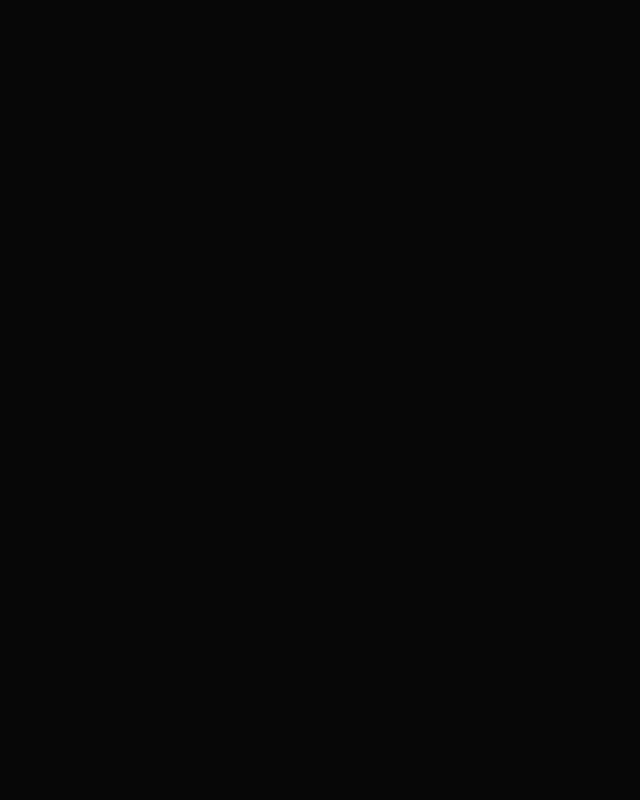
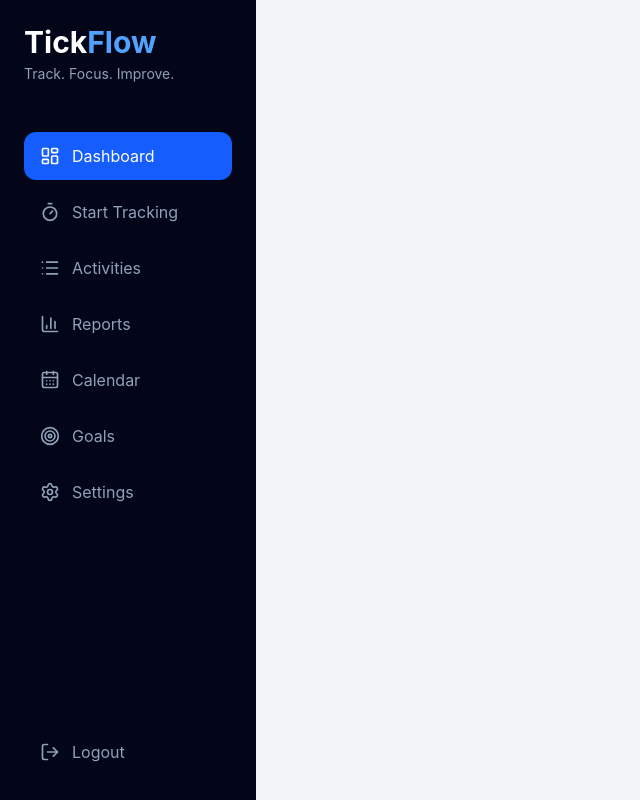
Before and after one commit to SambitiChattopadhyay/tickflow-app, a React (Vite) app: page /dashboard in a window 1280 px wide. Before the commit this address had no page. Shown: the whole page, without its empty margins (0-640 px from the left). Built offline with nearby package versions, Linux system fonts and the light colour scheme.

Commit message:
dashboard sidebar

```diff
--- a/src/App.jsx
+++ b/src/App.jsx
@@ -3,6 +3,7 @@ import { Routes, Route } from "react-router-dom";
 import LandingPage from "./pages/LandingPage";
 import AuthPage from "./pages/AuthPage";
 import WorkspacePage from "./pages/WorkspacePage";
+import DashboardPage from "./pages/DashboardPage";
 
 function App() {
   return (
@@ -10,6 +11,7 @@ function App() {
       <Route path="/" element={<LandingPage />} />
       <Route path="/auth" element={<AuthPage />} />
        <Route path="/workspace" element={<WorkspacePage />}/>
+       <Route path="/dashboard" element={<DashboardPage />}/>
     </Routes>
   );
 }
--- a/src/components/dashboard/DashboardSidebar.jsx
+++ b/src/components/dashboard/DashboardSidebar.jsx
@@ -0,0 +1,183 @@
+// import {
+//   LayoutDashboard,
+//   Timer,
+//   List,
+//   BarChart3,
+//   CalendarDays,
+//   Target,
+//   Settings,
+//   LogOut,
+// } from "lucide-react";
+
+
+// const DashboardSidebar = () => {
+//   const menuItems = [
+//     {
+//       name: "Dashboard",
+//       icon: <LayoutDashboard size={20} />,
+//       active: true,
+//     },
+//     {
+//       name: "Start Tracking",
+//       icon: <Timer size={20} />,
+//     },
+//     {
+//       name: "Activities",
+//       icon: <List size={20} />,
+//     },
+//     {
+//       name: "Reports",
+//       icon: <BarChart3 size={20} />,
+//     },
+//     {
+//       name: "Calendar",
+//       icon: <CalendarDays size={20} />,
+//     },
+//     {
+//       name: "Goals",
+//       icon: <Target size={20} />,
+//     },
+//     {
+//       name: "Settings",
+//       icon: <Settings size={20} />,
+//     },
+//   ];
+
+
+//   return (
+//     <aside className="w-64 min-h-screen bg-slate-950 text-white p-6 hidden lg:flex flex-col">
+
+//       <div className="mb-12">
+
+//         <h1 className="text-3xl font-bold">
+//           Tick<span className="text-blue-400">Flow</span>
+//         </h1>
+
+//         <p className="text-slate-400 text-sm mt-1">
+//           Track. Focus. Improve.
+//         </p>
+
+//       </div>
+
+
+//       <nav className="space-y-2">
+
+//         {menuItems.map((item) => (
+
+//           <button
+//             key={item.name}
+//             className={`w-full flex items-center gap-3 px-4 py-3 rounded-xl transition ${
+//               item.active
+//                 ? "bg-blue-600 text-white"
+//                 : "text-slate-400 hover:bg-slate-800 hover:text-white"
+//             }`}
+//           >
+
+//             {item.icon}
+
+//             {item.name}
+
+//           </button>
+
+//         ))}
+
+//       </nav>
+
+
+//       <button className="mt-auto flex items-center gap-3 text-slate-400 hover:text-white">
+
+//         <LogOut size={20} />
+
+//         Logout
+
+//       </button>
+
+//     </aside>
+//   );
+// };
+
+
+// export default DashboardSidebar;
+import {
+  LayoutDashboard,
+  Timer,
+  List,
+  BarChart3,
+  CalendarDays,
+  Target,
+  Settings,
+  LogOut,
+} from "lucide-react";
+
+const DashboardSidebar = () => {
+  const menuItems = [
+    {
+      name: "Dashboard",
+      icon: <LayoutDashboard size={20} />,
+      active: true,
+    },
+    {
+      name: "Start Tracking",
+      icon: <Timer size={20} />,
+    },
+    {
+      name: "Activities",
+      icon: <List size={20} />,
+    },
+    {
+      name: "Reports",
+      icon: <BarChart3 size={20} />,
+    },
+    {
+      name: "Calendar",
+      icon: <CalendarDays size={20} />,
+    },
+    {
+      name: "Goals",
+      icon: <Target size={20} />,
+    },
+    {
+      name: "Settings",
+      icon: <Settings size={20} />,
+    },
+  ];
+
+  return (
+    <aside className="w-64 min-h-screen bg-slate-950 text-white p-6 flex flex-col">
+
+      <div>
+        <h1 className="text-3xl font-bold">
+          Tick<span className="text-blue-400">Flow</span>
+        </h1>
+
+        <p className="text-slate-400 text-sm mt-1">
+          Track. Focus. Improve.
+        </p>
+      </div>
+
+      <nav className="space-y-2 mt-12">
+        {menuItems.map((item) => (
+          <button
+            key={item.name}
+            className={`w-full flex items-center gap-3 px-4 py-3 rounded-xl transition ${
+              item.active
+                ? "bg-blue-600 text-white"
+                : "text-slate-400 hover:bg-slate-800 hover:text-white"
+            }`}
+          >
+            {item.icon}
+            <span>{item.name}</span>
+          </button>
+        ))}
+      </nav>
+
+      <button className="mt-auto flex items-center gap-3 px-4 py-3 text-slate-400 hover:bg-slate-800 hover:text-white rounded-xl transition">
+        <LogOut size={20} />
+        <span>Logout</span>
+      </button>
+
+    </aside>
+  );
+};
+
+export default DashboardSidebar;
--- a/src/pages/DashboardPage.jsx
+++ b/src/pages/DashboardPage.jsx
@@ -1,41 +1,52 @@
+// import DashboardSidebar from "../components/dashboard/DashboardSidebar";
+// import DashboardHeader from "../components/dashboard/DashboardHeader";
+// import DashboardStats from "../components/dashboard/DashboardStats";
+// import DashboardCharts from "../components/dashboard/DashboardCharts";
+// import ActivityTable from "../components/dashboard/ActivityTable";
+
+// import { dashboardData } from "../data/dashboardData";
+
+
+// const DashboardPage = () => {
+//   return (
+//     <div className="min-h-screen bg-slate-100 flex">
+
+//       <DashboardSidebar />
+
+//       <main className="flex-1 p-6 lg:p-10">
+
+//         <DashboardHeader
+//           username={dashboardData.username}
+//         />
+
+//         <DashboardStats
+//           dashboardData={dashboardData}
+//         />
+
+//         <DashboardCharts
+//           activities={dashboardData.activities}
+//         />
+
+//         <ActivityTable
+//           activities={dashboardData.activities}
+//         />
+
+//       </main>
+
+//     </div>
+//   );
+// };
+
+
+// export default DashboardPage;
 import DashboardSidebar from "../components/dashboard/DashboardSidebar";
-import DashboardHeader from "../components/dashboard/DashboardHeader";
-import DashboardStats from "../components/dashboard/DashboardStats";
-import DashboardCharts from "../components/dashboard/DashboardCharts";
-import ActivityTable from "../components/dashboard/ActivityTable";
-
-import { dashboardData } from "../data/dashboardData";
-
 
 const DashboardPage = () => {
   return (
     <div className="min-h-screen bg-slate-100 flex">
-
       <DashboardSidebar />
-
-      <main className="flex-1 p-6 lg:p-10">
-
-        <DashboardHeader
-          username={dashboardData.username}
-        />
-
-        <DashboardStats
-          dashboardData={dashboardData}
-        />
-
-        <DashboardCharts
-          activities={dashboardData.activities}
-        />
-
-        <ActivityTable
-          activities={dashboardData.activities}
-        />
-
-      </main>
-
     </div>
   );
 };
 
-
 export default DashboardPage;
```
